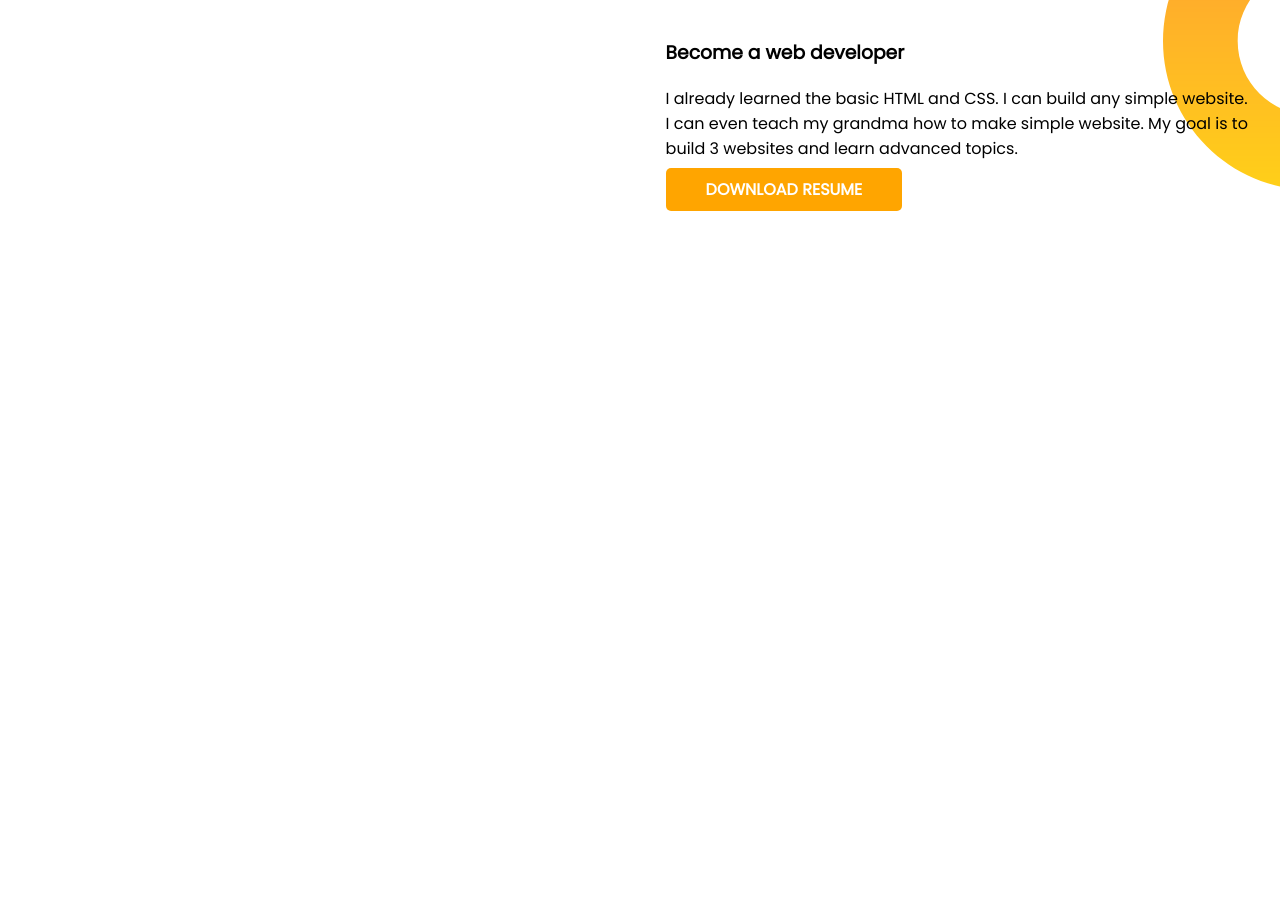
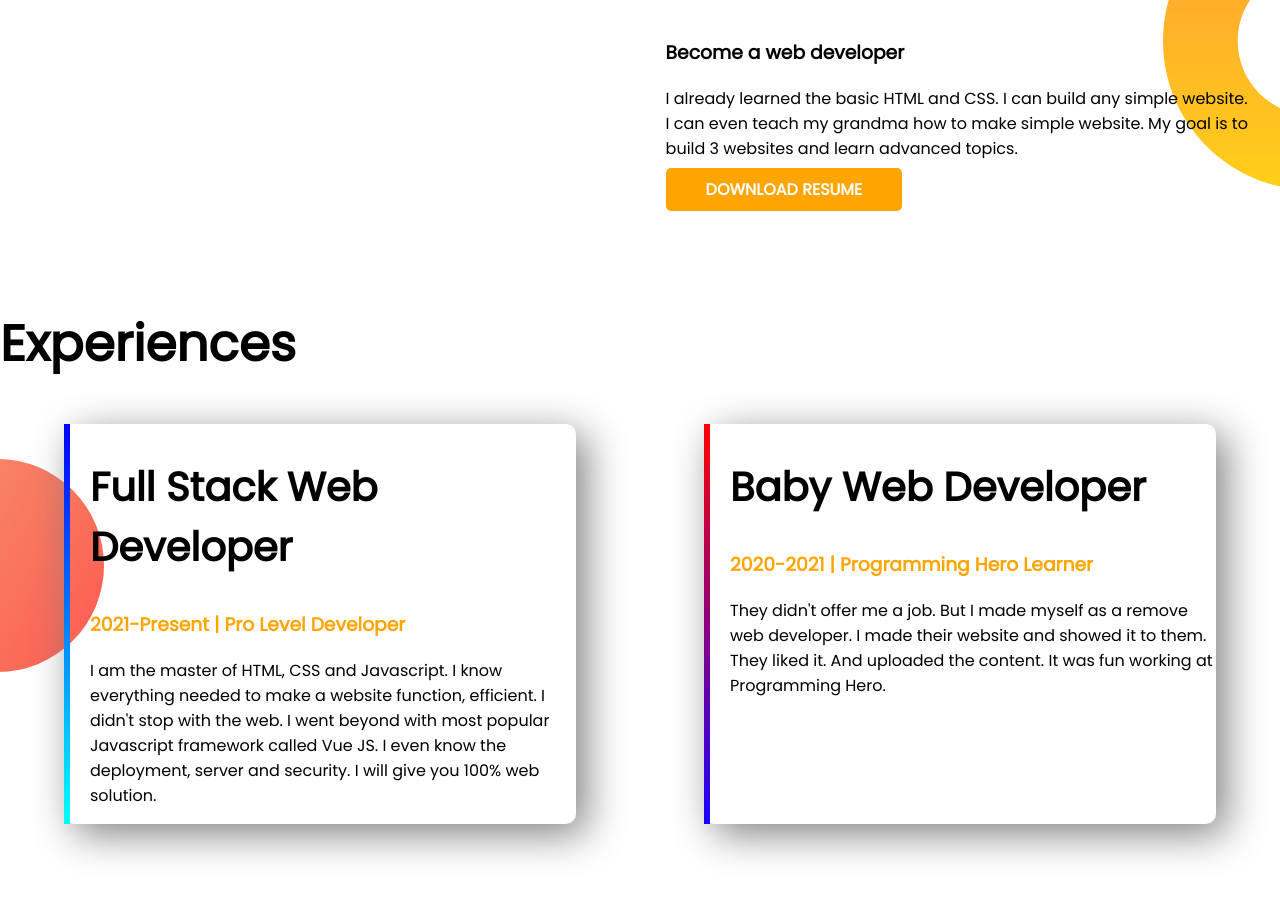
Before and after one commit to hasan71224/Developer_Portfolio, a plain HTML site: page index.html in a window 1280 px wide. Shown: the part 990-1888 px from the top of the page. Before the commit the page ends 1297 px from the top, so only its background shows below. Drawn offline with Linux system fonts and the light colour scheme.

Commit message:
new code

```diff
--- a/index.html
+++ b/index.html
@@ -11,7 +11,7 @@
      <link rel="stylesheet" href="style.css">
  </head>
  <body>
-    <section class="top_section">
+    <section class="top_section flexer">
         <div class="mm_width">
             <h1>Welcome To</h1>
             <h1> <span class="title_name">Mahmudul Hasan</span> World!</h1>
@@ -25,7 +25,7 @@
         </div>
     </section>
 
-    <section class="dream_big">
+    <section class="dream_big flexer">
         <div class="mm_width">
             <img src="images/mmh2.jpg" alt="Mahmudul Hasan">
         </div>
@@ -35,8 +35,23 @@
             <p>I already learned the basic HTML and CSS. I can build any simple website. I can even teach my grandma how to make simple website. My goal is to build 3 websites and learn advanced topics.</p>
             <a class="button2" target="_blank" href="https://www.linkedin.com/in/md-mahmudul-hasan-754235166/">DOWNLOAD RESUME</a>
         </div>
+    </section>
 
+    <section class="experiences">
+        <h1>Experiences</h1>
+        <div class="flexer">
+            <div id="full_dev" class="exp_developer">
+                <h2>Full Stack Web Developer</h2>
+                <h3 class="position">2021-Present | Pro Level Developer</h3>
+                <p>I am the master of HTML, CSS and Javascript. I know everything needed to make a website function, efficient. I didn't stop with the web. I went beyond with most popular Javascript framework called Vue JS. I even know the deployment, server and security. I will give you 100% web solution.</p>
+            </div>
 
+            <div id="baby_dev" class="exp_developer">
+                <h2>Baby Web Developer</h2>
+                <h3 class="position">2020-2021 | Programming Hero Learner</h3>
+                <p>They didn't offer me a job. But I made myself as a remove web developer. I made their website and showed it to them. They liked it. And uploaded the content. It was fun working at Programming Hero.</p>
+            </div>
+        </div>
     </section>
 
  </body>
--- a/style.css
+++ b/style.css
@@ -5,10 +5,13 @@ body{
 h1{
     font-size: 50px;
 }
+h2{
+    font-size: 40px;
+}
 .title_name{
     color: orange;
 }
-section{
+.flexer{
     display: flex;
     margin-bottom: 80px;
 }
@@ -38,3 +41,31 @@ section{
     background-repeat: no-repeat;
     background-position: right;
 }
+.position{
+    color: orange;
+}
+
+.exp_developer{
+    width: 40%;
+    box-shadow: 10px 10px 40px gray;
+    margin-left: 5%;
+    margin-right: 5%;
+    padding-left: 20px;
+    border-radius: 10px;
+
+}
+#full_dev{
+    border-left: 6px solid ;
+    border-image: linear-gradient(rgb(4, 0, 255) , cyan) ;
+    border-image-slice: 1;
+}
+#baby_dev{
+    border-left: 6px solid ;
+    border-image: linear-gradient(rgb(255, 0, 0) , rgb(25, 0, 255)) ;
+    border-image-slice: 1;
+}
+.experiences{
+    background-image: url(images/exp-bg.png);
+    background-repeat: no-repeat;
+    background-position: left;
+}
```
